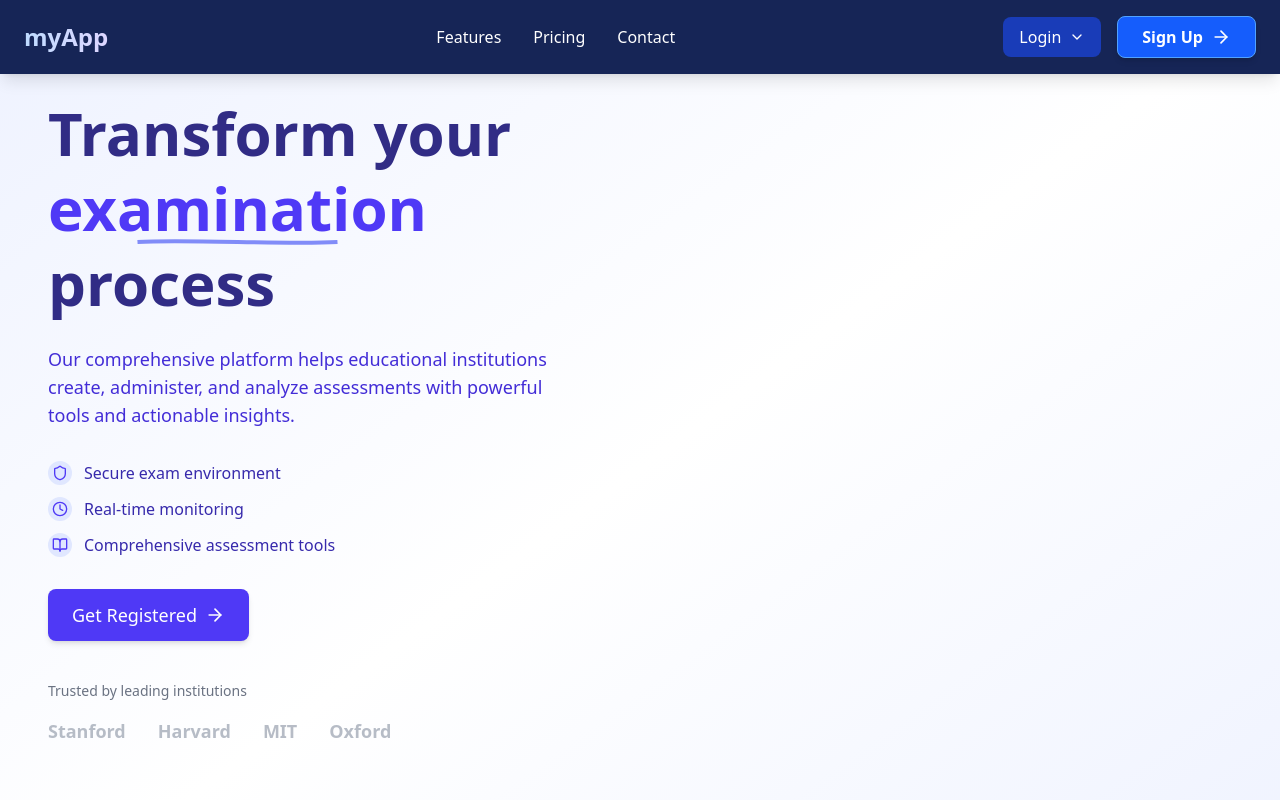
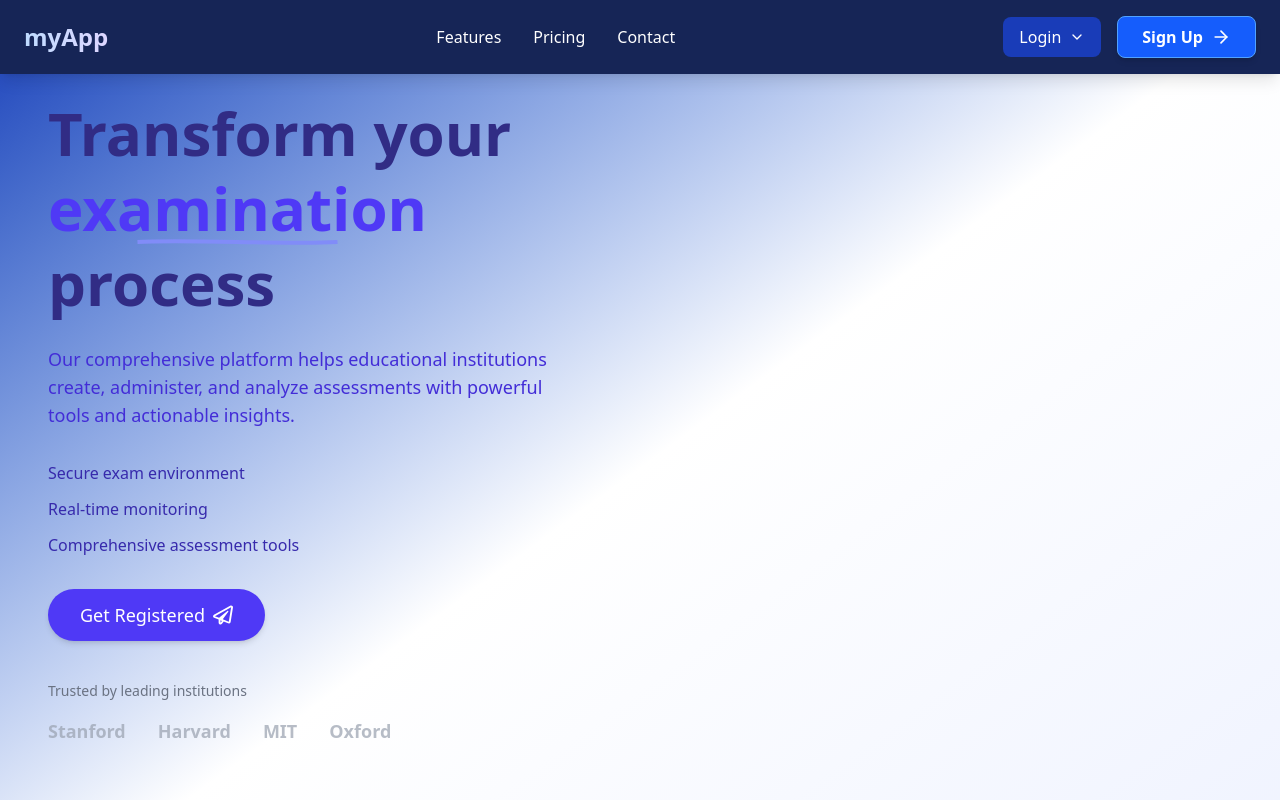
Before and after one commit to InsansaTechnoledge/Test-Series, a React (Vite) app in the folder TestSeries/: page / in a window 1280 px wide. Shown: the top 800 px of the page. Built offline with nearby package versions, Linux system fonts and the light colour scheme.

Commit message:
new landing with svg

```diff
--- a/TestSeries/features/beforeAuth/pages/Hero.jsx
+++ b/TestSeries/features/beforeAuth/pages/Hero.jsx
@@ -1,5 +1,6 @@
 import React from 'react';
 import { ArrowRight, Check, Shield, Clock, BookOpen } from 'lucide-react';
+import plane from '../../../assests/Landing/Hero/planeButton.svg'
 
 const HeroSection = () => {
   const features = [
@@ -9,7 +10,7 @@ const HeroSection = () => {
   ];
 
   return (
-    <div className="bg-gradient-to-br from-indigo-50 via-white to-indigo-50 overflow-hidden">
+    <div className="bg-gradient-to-br from-blue-800 via-white to-indigo-50 overflow-hidden">
       <div className="container mx-auto py-16 md:py-24 px-4 md:px-8 lg:px-12 relative">
 
         <div className="grid lg:grid-cols-2 gap-12 items-center">
@@ -33,9 +34,9 @@ const HeroSection = () => {
             <div className="mb-8 space-y-3">
               {features.map((feature, index) => (
                 <div key={index} className="flex items-center">
-                  <div className="bg-indigo-100 p-1 rounded-full mr-3">
+                  {/* <div className="bg-indigo-100 p-1 rounded-full mr-3">
                     <feature.icon className="w-4 h-4 text-indigo-600" />
-                  </div>
+                  </div> */}
                   <span className="text-indigo-800">{feature.text}</span>
                 </div>
               ))}
@@ -43,9 +44,10 @@ const HeroSection = () => {
 
             {/* CTA buttons */}
             <div className="flex flex-col sm:flex-row gap-4">
-              <button className="bg-indigo-600 hover:bg-indigo-700 text-white rounded-lg px-6 py-3 font-medium text-lg transition-all duration-300 shadow-md hover:shadow-lg flex items-center justify-center">
+              <button className="bg-indigo-600 hover:bg-indigo-700 text-white px-8 py-3 rounded-4xl font-medium text-lg transition-all duration-300 shadow-md hover:shadow-lg flex items-center justify-center">
                 Get Registered
-                <ArrowRight className="ml-2 w-5 h-5" />
+                {/* <ArrowRight className="ml-2 w-5 h-5" /> */}
+                <img src={plane} alt="" className='ml-2 w-5 h-5' />
               </button>
 
             </div>
```
